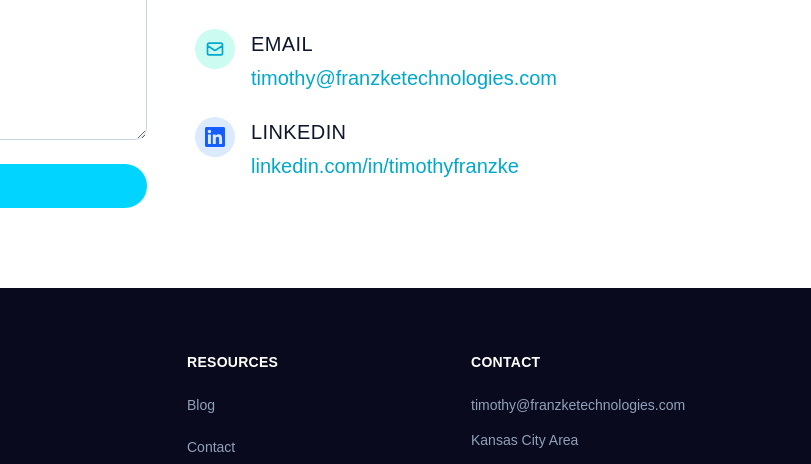
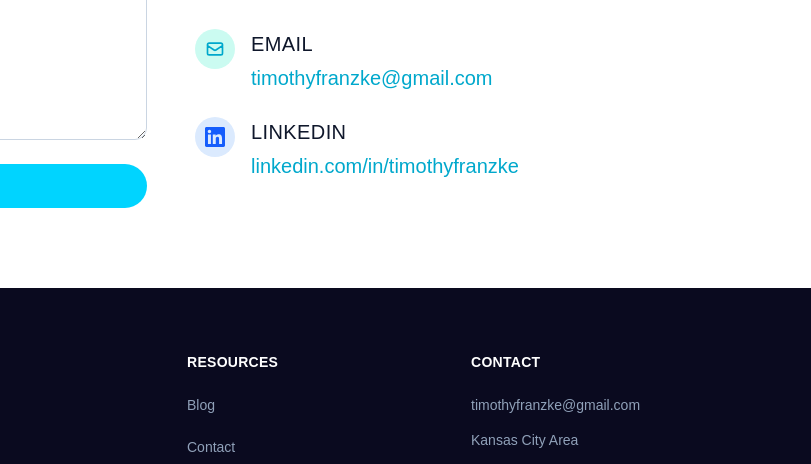
Before and after one commit to timothyfranzke/franzketechnologies, an Astro site: page /contact in a window 1280 px wide. Shown: the part 845-1309 px from the top of the page, 469-1280 px from the left. Built offline with nearby package versions, Linux system fonts and the light colour scheme; Astro itself is replaced by a stand-in of ours.

Commit message:
updated emails

```diff
--- a/src/components/Footer.astro
+++ b/src/components/Footer.astro
@@ -42,7 +42,7 @@ const resourceLinks = [
             </svg>
           </a>
           <a
-            href="mailto:timothy@franzketechnologies.com"
+            href="mailto:timothyfranzke@gmail.com"
             class="flex h-10 w-10 items-center justify-center rounded-full bg-navy-800 text-slate-400 transition-colors hover:bg-navy-700 hover:text-white"
             aria-label="Email"
           >
@@ -86,8 +86,8 @@ const resourceLinks = [
         <h3 class="text-sm font-semibold text-white">Contact</h3>
         <ul class="mt-4 space-y-3">
           <li>
-            <a href="mailto:timothy@franzketechnologies.com" class="text-sm text-slate-400 transition-colors hover:text-white">
-              timothy@franzketechnologies.com
+            <a href="mailto:timothyfranzke@gmail.com" class="text-sm text-slate-400 transition-colors hover:text-white">
+              timothyfranzke@gmail.com
             </a>
           </li>
           <li class="text-sm text-slate-400">
--- a/src/layouts/BaseLayout.astro
+++ b/src/layouts/BaseLayout.astro
@@ -65,7 +65,7 @@ const ogImage = new URL('/og.png', Astro.site);
       "logo": "https://franzketechnologies.com/logo.png",
       "image": "https://franzketechnologies.com/og.png",
       "telephone": "+1-913-522-9401",
-      "email": "support@franzketechnologies.com",
+      "email": "timothyfranzke@gmail.com",
       "address": {
         "@type": "PostalAddress",
         "addressLocality": "Overland Park",
--- a/src/pages/contact.astro
+++ b/src/pages/contact.astro
@@ -64,10 +64,10 @@ import ContactForm from '../components/ContactForm.astro';
               <div>
                 <h3 class="font-medium text-slate-900">Email</h3>
                 <a
-                  href="mailto:timothy@franzketechnologies.com"
+                  href="mailto:timothyfranzke@gmail.com"
                   class="mt-1 block text-teal-600 hover:text-teal-700"
                 >
-                  timothy@franzketechnologies.com
+                  timothyfranzke@gmail.com
                 </a>
               </div>
             </div>
--- a/src/pages/index.astro
+++ b/src/pages/index.astro
@@ -82,7 +82,7 @@ const services = [
       "logo": "https://franzketechnologies.com/logo.png",
       "image": "https://franzketechnologies.com/og.png",
       "telephone": "+1-913-522-9401",
-      "email": "support@franzketechnologies.com",
+      "email": "timothyfranzke@gmail.com",
       "address": {
         "@type": "PostalAddress",
         "addressLocality": "Overland Park",
@@ -273,7 +273,7 @@ const services = [
                       </div>
                       <div>
                         <p class="text-sm text-slate-400">Email</p>
-                        <a href="mailto:support@franzketechnologies.com" class="text-lg text-white hover:text-electric-400 transition-colors break-all">support@franzketechnologies.com</a>
+                        <a href="mailto:timothyfranzke@gmail.com" class="text-lg text-white hover:text-electric-400 transition-colors break-all">timothyfranzke@gmail.com</a>
                       </div>
                     </div>
 
```
